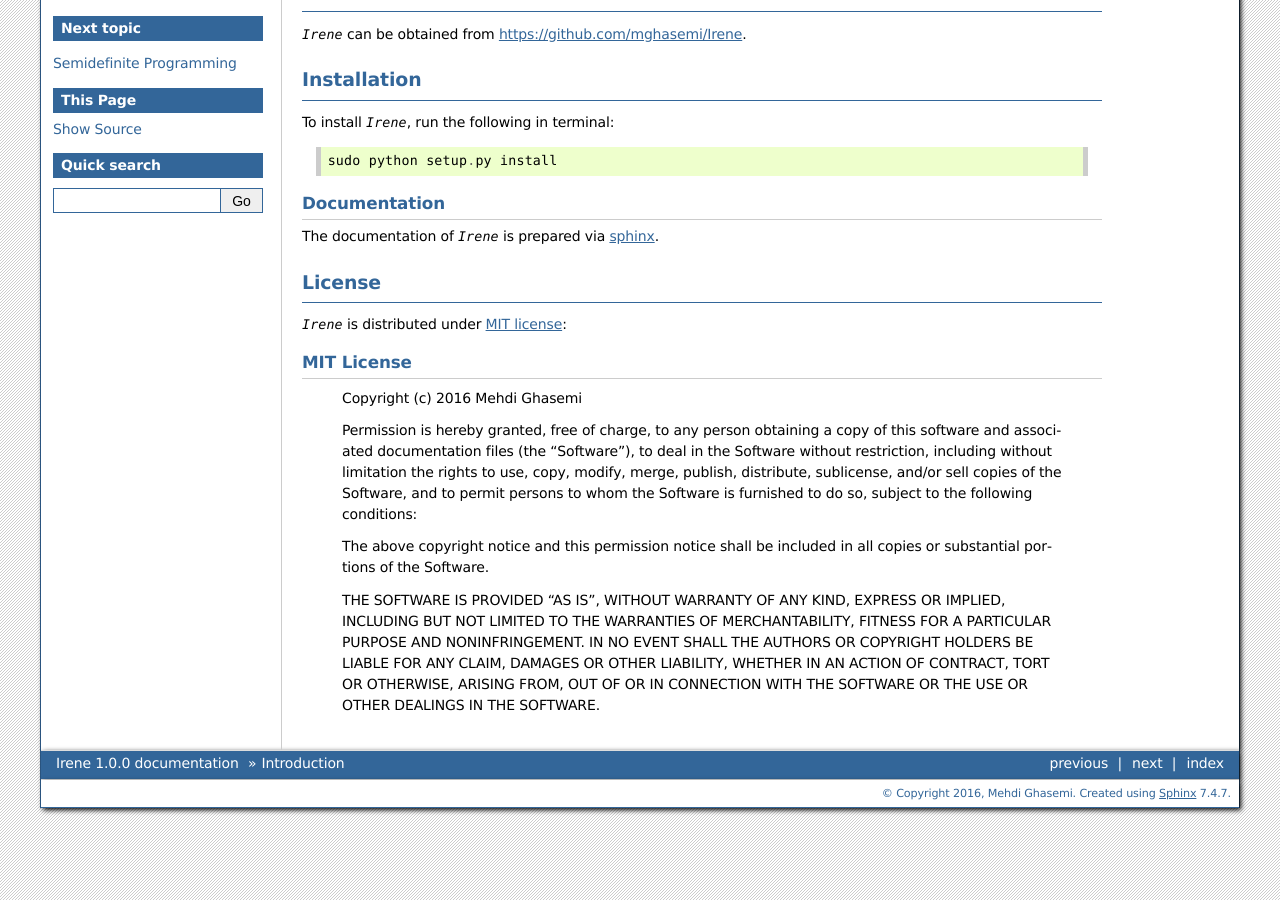
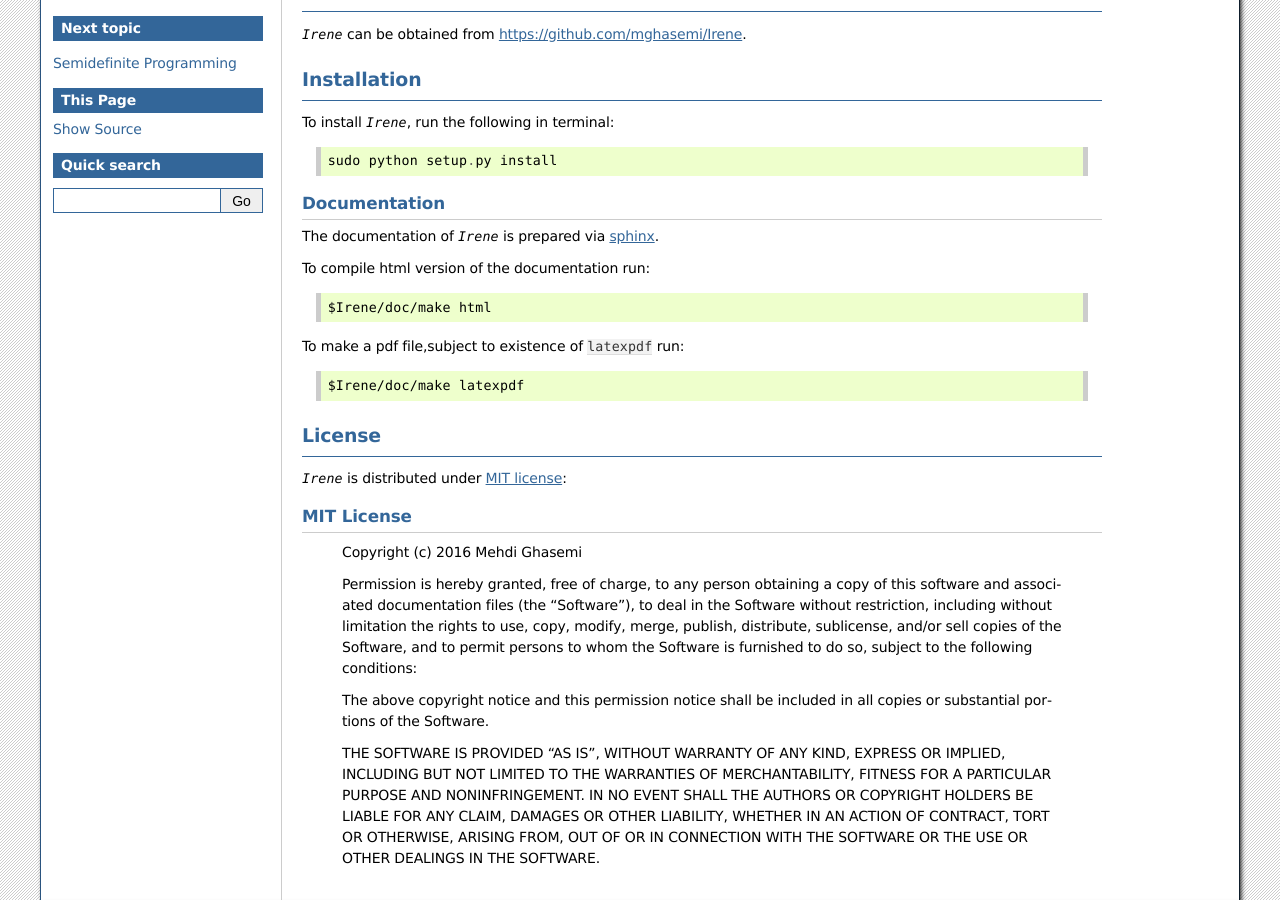
Before and after one commit to mghasemi/Irene, a Sphinx documentation site: the page built from doc/introduction.rst, in a window 1280 px wide and 900 px high, scrolled down 527 px. Built offline with Sphinx 7.4.7, drawn with Linux system fonts in a browser that asks for light colours.

Commit message:
readme and documentation

```diff
--- a/doc/introduction.rst
+++ b/doc/introduction.rst
@@ -42,6 +42,15 @@
 --------------------------
 The documentation of `Irene` is prepared via `sphinx <http://www.sphinx-doc.org/>`_.
 
+To compile html version of the documentation run::
+
+	$Irene/doc/make html
+
+To make a pdf file,subject to existence of ``latexpdf`` run::
+
+	$Irene/doc/make latexpdf
+
+
 License
 =======================
 `Irene` is distributed under `MIT license <https://en.wikipedia.org/wiki/MIT_License>`_:
```
Also changed, not shown: README.rst (+13 -0 lines), 1 other file.
